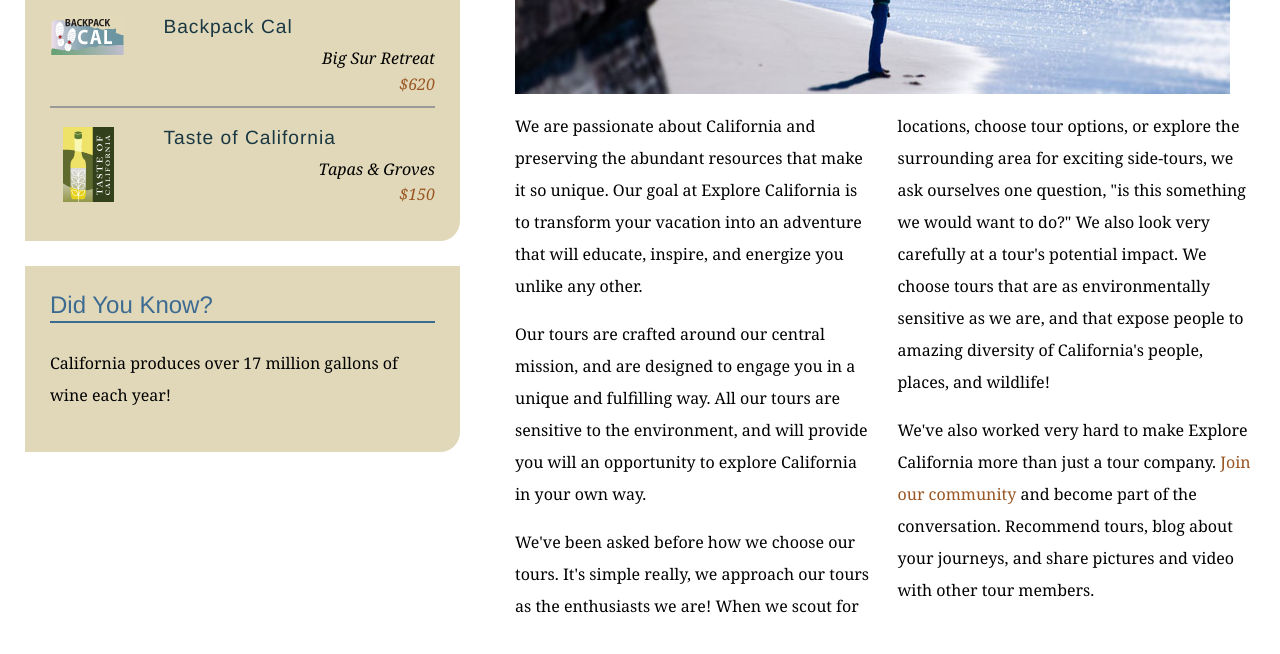
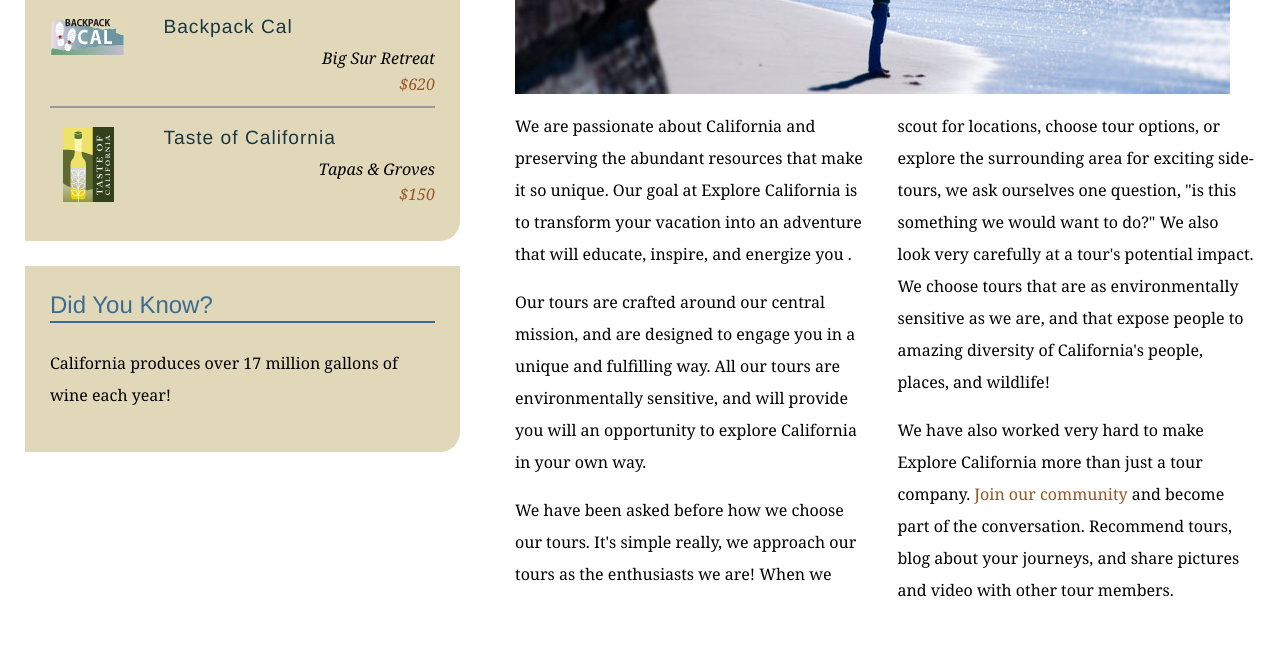
Before and after one commit to soundarya-dash/explore_california, a plain HTML site: page mission.html in a window 1280 px wide. Shown: the part 590-1244 px from the top of the page. Drawn offline with Linux system fonts and the light colour scheme.

Commit message:
text edits on mission page

```diff
--- a/mission.html
+++ b/mission.html
@@ -62,10 +62,10 @@
           <h1>Who we are</h1>
           <img src="assets/images/mission_look.jpg" alt="Looking out at the Pacific" class="articleImage" />
           <div class="multiCol">
-            <p>We are passionate about California and preserving the abundant resources that make it so unique. Our goal at Explore California is to transform your vacation into an adventure that will educate, inspire, and energize you unlike any other.</p>
-            <p>Our tours are crafted around our central mission, and are designed to engage you in a unique and fulfilling way. All our tours are sensitive to the environment, and will provide you will an opportunity to explore California in your own way.</p>
-            <p>We've been asked before how we choose our tours. It's simple really, we approach our tours as the enthusiasts we are! When we scout for locations, choose tour options, or explore the surrounding area for exciting side-tours, we ask ourselves one question, &quot;is this something we would want to do?&quot; We also look very carefully at a tour's potential impact. We choose tours that are as environmentally sensitive as we are, and that expose people to amazing diversity of California's people, places, and wildlife!</p>
-            <p>We've also worked very hard to make Explore California more than just a tour company. <a href="explorers/join.html">Join our community</a> and become part of the conversation. Recommend tours, blog about your journeys, and share pictures and video with other tour members.</p>
+            <p>We are passionate about California and preserving the abundant resources that make it so unique. Our goal at Explore California is to transform your vacation into an adventure that will educate, inspire, and energize you .</p>
+            <p>Our tours are crafted around our central mission, and are designed to engage you in a unique and fulfilling way. All our tours are environmentally sensitive, and will provide you will an opportunity to explore California in your own way.</p>
+            <p>We have been asked before how we choose our tours. It's simple really, we approach our tours as the enthusiasts we are! When we scout for locations, choose tour options, or explore the surrounding area for exciting side-tours, we ask ourselves one question, &quot;is this something we would want to do?&quot; We also look very carefully at a tour's potential impact. We choose tours that are as environmentally sensitive as we are, and that expose people to amazing diversity of California's people, places, and wildlife!</p>
+            <p>We have also worked very hard to make Explore California more than just a tour company. <a href="explorers/join.html">Join our community</a> and become part of the conversation. Recommend tours, blog about your journeys, and share pictures and video with other tour members.</p>
           </div>
         </div>
       </div>
```
